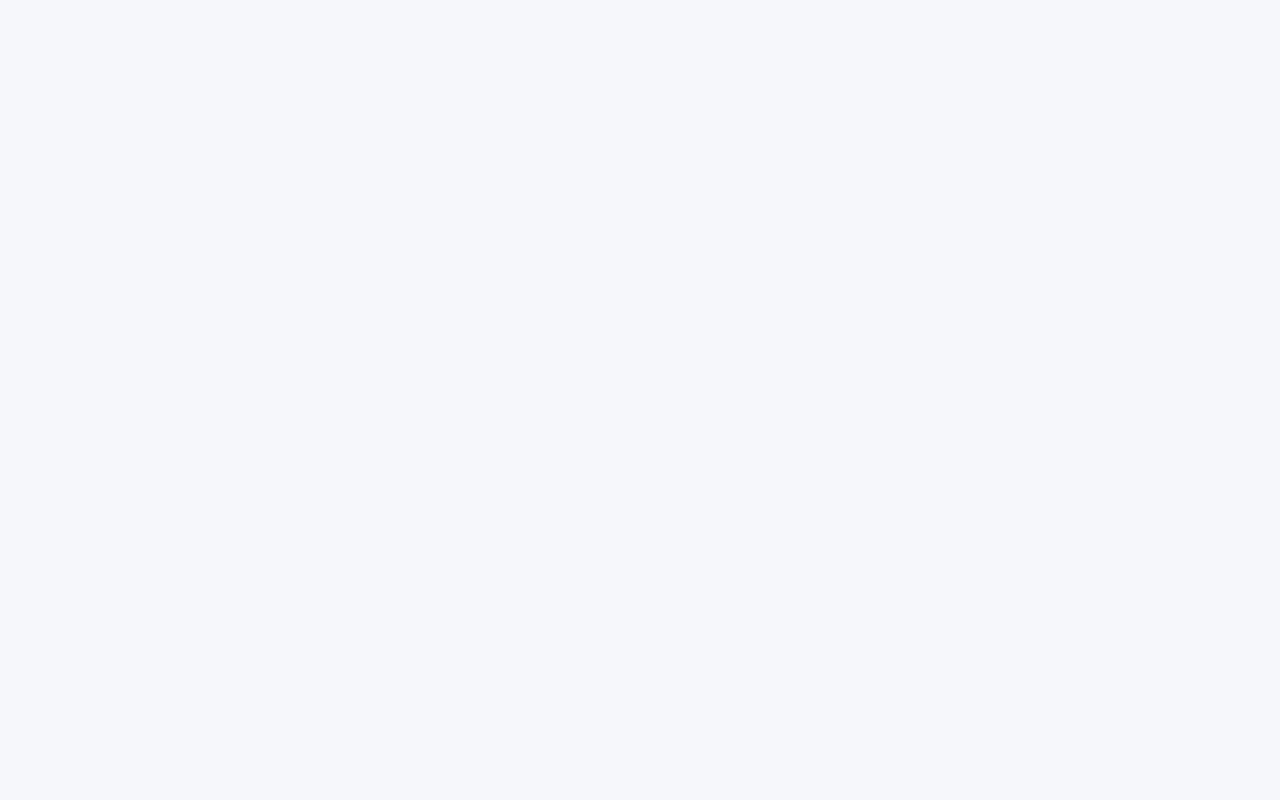
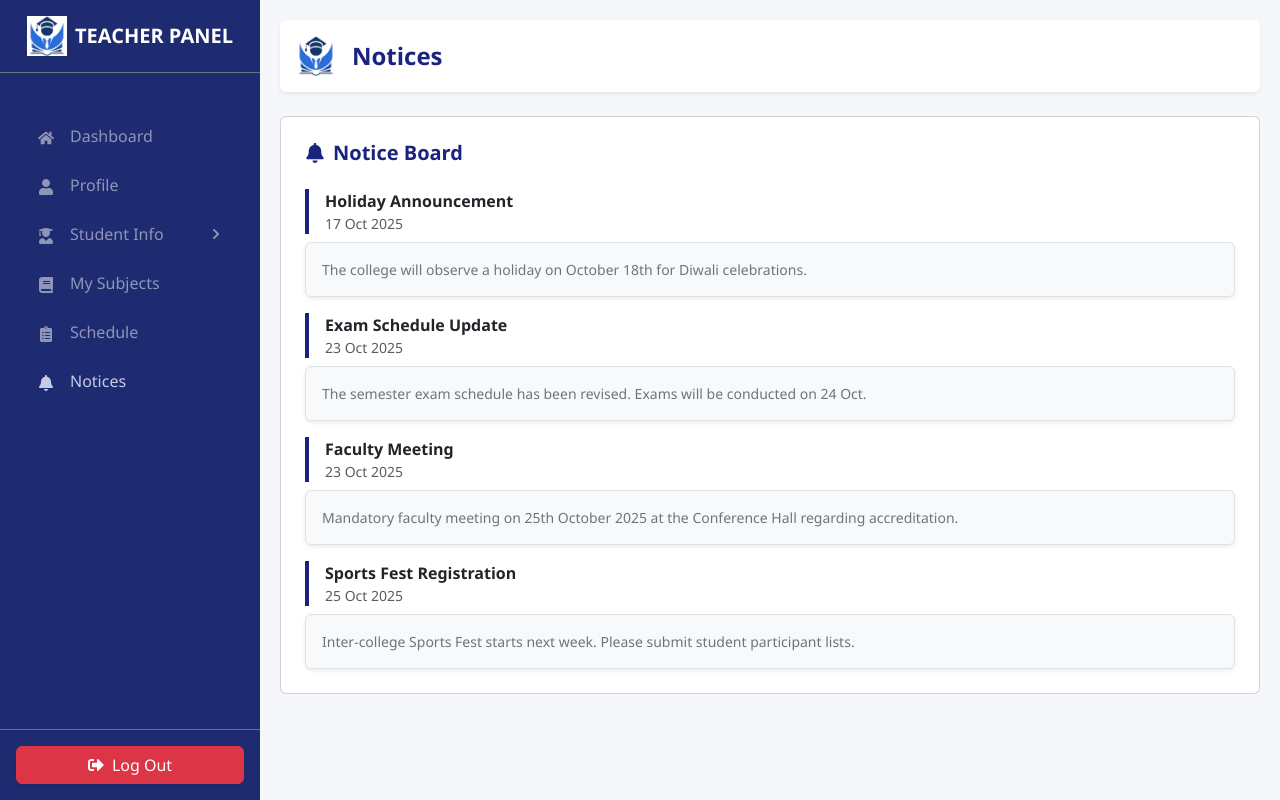
Before and after one commit to Institute-Management-System/Institute-Management-System, a React (Vite) app in the folder frontend/app/: page /teacher/notices in a window 1280 px wide. Before the commit this address had no page. Built offline with nearby package versions, Linux system fonts and the light colour scheme.

Commit message:
Teacher Notices Added

```diff
--- a/frontend/app/src/App.jsx
+++ b/frontend/app/src/App.jsx
@@ -50,6 +50,7 @@ import TeacherEvaluateStudent from "./pages/teacher/TeacherEvaluateStudent";
 import TeacherStudentAttendance from "./pages/teacher/TeacherStudentAttendance";
 import TeacherSubjects from "./pages/teacher/TeacherSubjects";
 import TeacherSchedule from "./pages/teacher/TeacherSchedule";
+import TeacherNotices from "./pages/teacher/TeacherNotices";
 
 const App = () => {
 
@@ -111,6 +112,7 @@ const App = () => {
           <Route path="student-attendance" element={<TeacherStudentAttendance />} />
           <Route path="mysubjects" element={<TeacherSubjects />} />
           <Route path="schedule" element={<TeacherSchedule />} />
+          <Route path="notices" element={<TeacherNotices />} />
         </Route>
          </Routes>
       <ToastContainer position="top-right" autoClose={3000} />
--- a/frontend/app/src/layout/MainLayout.jsx
+++ b/frontend/app/src/layout/MainLayout.jsx
@@ -82,7 +82,8 @@ const MainLayout = ({ role }) => {
           ]
         },
          { path: "/teacher/mysubjects", label: "My Subjects", icon: <FaBook /> },
-         { path: "/teacher/schedule", label: "Schedule", icon: <FaClipboardList /> }
+         { path: "/teacher/schedule", label: "Schedule", icon: <FaClipboardList /> },
+          { path: "/teacher/notices", label: "Notices", icon: <FaBell /> }
       ];
     }
 
--- /dev/null
+++ b/frontend/app/src/pages/teacher/TeacherNotices.jsx
@@ -0,0 +1,123 @@
+// React imports: useState for state management, useEffect for lifecycle (fetching data on load)
+import React, { useState, useEffect } from "react";
+
+// Importing logo image for header UI
+import Logo from "../../assets/Logo.png";
+
+// Importing bell icon for Notice Board title
+import { FaBell } from "react-icons/fa";
+
+// Toast notifications container
+import { ToastContainer } from "react-toastify";
+
+// Default toastify CSS
+import "react-toastify/dist/ReactToastify.css";
+
+const TeacherNotices = () => {
+  // State to store notices data
+  const [notices, setNotices] = useState([]);
+
+  // useEffect runs once when component loads (because dependency array is empty [])
+  useEffect(() => {
+    // Dummy fetched data (later you can replace this with API call)
+    const fetchedData = [
+      {
+        id: 1, // Unique notice ID
+        title: "Holiday Announcement", // Notice title
+        date: "17 Oct 2025", // Date of notice
+        description:
+          "The college will observe a holiday on October 18th for Diwali celebrations." // Full notice description
+      },
+      {
+        id: 2,
+        title: "Exam Schedule Update",
+        date: "23 Oct 2025",
+        description:
+          "The semester exam schedule has been revised. Exams will be conducted on 24 Oct."
+      },
+      {
+        id: 3,
+        title: "Faculty Meeting",
+        date: "23 Oct 2025",
+        description:
+          "Mandatory faculty meeting on 25th October 2025 at the Conference Hall regarding accreditation."
+      },
+      {
+        id: 4,
+        title: "Sports Fest Registration",
+        date: "25 Oct 2025",
+        description:
+          "Inter-college Sports Fest starts next week. Please submit student participant lists."
+      }
+    ];
+
+    // Setting fetched notices data into state
+    setNotices(fetchedData);
+  }, []);
+
+  return (
+    <>
+      {/* Toast notifications will appear in the top-right corner */}
+      <ToastContainer position="top-right" autoClose={2000} />
+
+      {/* Page header section containing logo and title */}
+      <div className="page-header mb-4 d-flex align-items-center gap-3 shadow-sm bg-white p-3 rounded">
+        {/* Institute logo */}
+        <img src={Logo} alt="Logo" style={{ width: "40px" }} />
+
+        {/* Page title */}
+        <h4 className="mb-0 fw-bold" style={{ color: "#1a237e" }}>
+          Notices
+        </h4>
+      </div>
+
+      {/* Main card container for notice board */}
+      <div className="card card-custom p-4">
+        {/* Notice board heading with icon */}
+        <h5
+          className="fw-bold mb-4 d-flex align-items-center gap-2"
+          style={{ color: "#1a237e" }}
+        >
+          {/* Bell icon */}
+          <FaBell /> Notice Board
+        </h5>
+
+        {/* Wrapper for listing notices */}
+        <div className="d-flex flex-column gap-3">
+          {/* If notices exist, map and show each notice card */}
+          {notices.length > 0 ? (
+            notices.map((n) => (
+              // Each notice card (key required for React list rendering)
+              <div key={n.id} className="notice-card">
+                {/* Notice title + date section */}
+                <div
+                  className="mb-2 ps-3"
+                  style={{ borderLeft: "4px solid #1a237e" }}
+                >
+                  {/* Notice title */}
+                  <div className="fw-bold text-dark">{n.title}</div>
+
+                  {/* Notice date */}
+                  <div className="small text-muted">{n.date}</div>
+                </div>
+
+                {/* Notice description box */}
+                <div className="bg-light p-3 rounded border text-secondary small shadow-sm">
+                  {n.description}
+                </div>
+              </div>
+            ))
+          ) : (
+            // If no notices available
+            <p className="text-muted text-center py-4">
+              No new notices available.
+            </p>
+          )}
+        </div>
+      </div>
+    </>
+  );
+};
+
+// Exporting component so it can be used in other files
+export default TeacherNotices;
```
